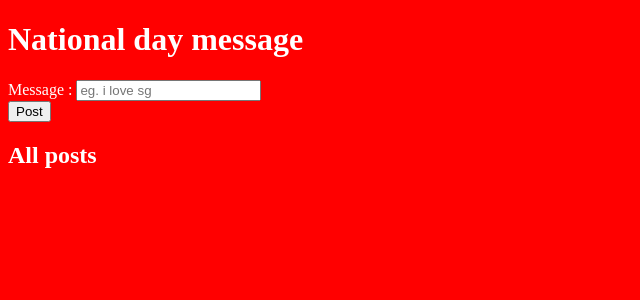
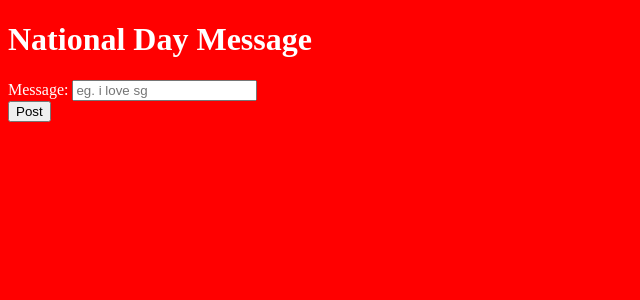
Before and after one commit to LaiXueYi/National-Day-Message, a Flask app: page / in a window 1280 px wide. Shown: the top 300 px of the page, without its empty margins (0-640 px from the left). Run offline with Flask 3, Linux system fonts and the light colour scheme.

Commit message:
Update index.html

```diff
--- a/templates/index.html
+++ b/templates/index.html
@@ -8,19 +8,17 @@
     <link rel="stylesheet" type="text/css" href="{{ url_for('static', filename='style.css')}}"
   </head>
   <body>
-  <h1>National day message</h1>
-  <form methods="post">
-    Message : <input type="text" name="message" placeholder="eg. i love sg"><br>
+    <h1>National Day Message</h1>
+    <form method="post">
+      Message: <input type="text" name="message" placeholder="eg. i love sg"><br>
       <input type="submit" value="Post">
     </form>
     {% if message %}
       {{ message }}
     {% endif %}
 
-  <h2>All posts</h2>
-  {% for post in posts %} <br>
-    {{ post }}
+    {% for post in posts %}
+      {{ post }} <br />
     {% endfor %}
-
   </body>
 </html>
```
Lines whose indentation alone changed are shown as unchanged.
